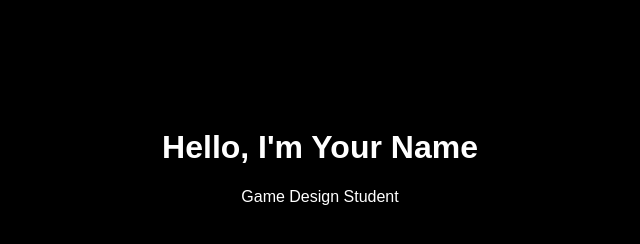
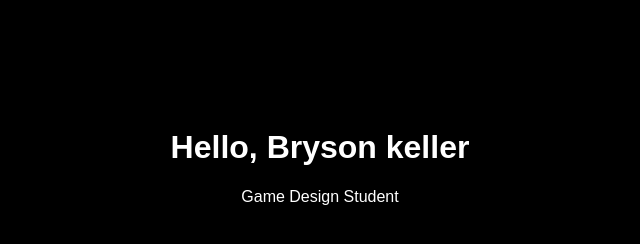
Before and after one commit to brysonkeller28-debug/brysonkeller28-debug, a plain HTML site: page index.html in a window 1280 px wide. Shown: the whole page, without its empty margins (320-960 px from the left). Drawn offline with Linux system fonts and the light colour scheme.

Commit message:
Update index.html

```diff
--- a/index.html
+++ b/index.html
@@ -6,7 +6,7 @@
 </head>
 <body>
 
-    <h1>Hello, I'm Your Name</h1>
+    <h1>Hello, Bryson keller</h1>
     <p>Game Design Student</p>
 
 </body>
```
